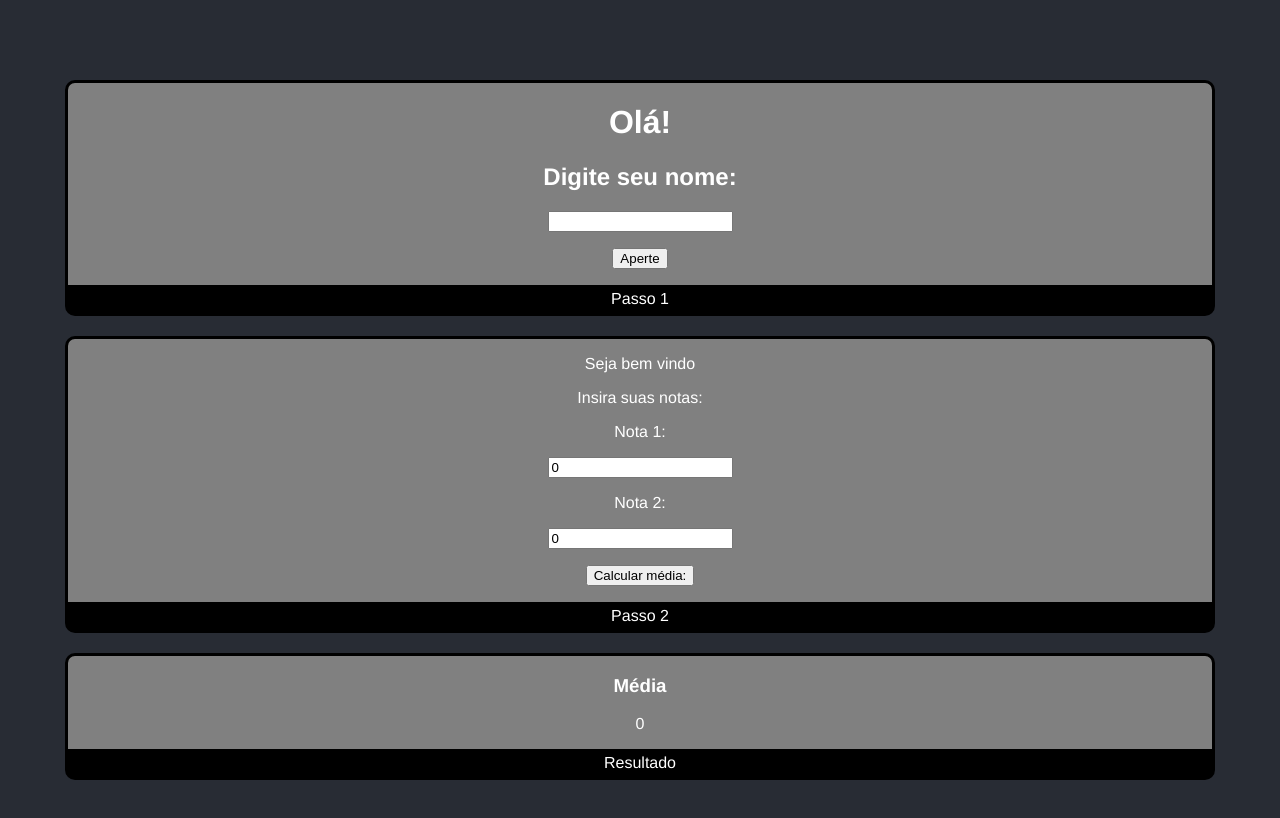
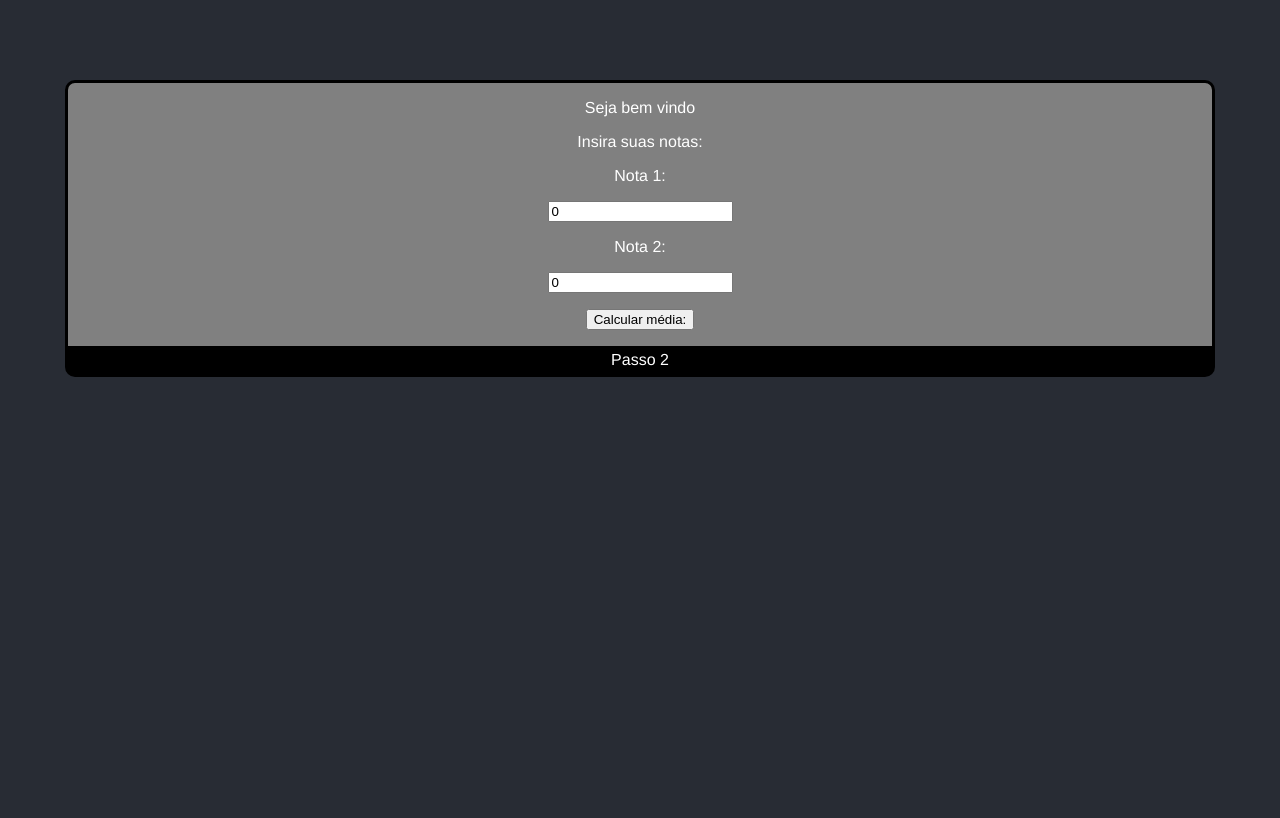
Before and after one commit to pagoncalves/Segundo-app, a React (Create React App) app: page / in a window 1280 px wide. Both pictures are taken after a click on the button "Aperte". Shown: the top 818 px of the page. Built offline with nearby package versions, Linux system fonts and the light colour scheme.

Commit message:
Alterada forma de exibição

```diff
--- a/src/App.css
+++ b/src/App.css
@@ -10,7 +10,6 @@
     margin: 20px;
     flex: 1;
     display:flex;/*define que será flexivel, ocupando 100% de largura*/
-
     flex-direction: column;/*direção dos itens flexiveis*/
     overflow: hidden;/*se um ele ficar mutio grande deve: ocultar o resto*/
     flex-wrap: wrap;/*itens serão quebrados em várias linhas*/
@@ -21,8 +20,6 @@
     flex:1;
     margin: 20px;
     padding: 20px 5px;
-
-
   }
 
   .Card {
--- a/src/App.js
+++ b/src/App.js
@@ -7,25 +7,28 @@ class App extends React.Component {
     this.state = {
       nome: " ",
       msg: " ",
-      msg2: " ",
       status: "",
       n1: 0,
       n2: 0,
-      media: 0.0
+      media: 0.0,
+      passo:0
+
     }
   }
 
   handleAperte = () => {
-    this.setState((state) => ({ msg: `Seja bem vindo ${state.nome}` }))
-    this.setState((state) => ({ msg2: `Insira suas notas: ` }))
+    this.setState((state) => ({
+    passo:1   }))
   }
+
   handleInput = (event) => {
     const name = event.target.name
     this.setState({ [name]: event.target.value })
   }
 
   handleCalc = () => {
-    this.setState((state) => ({ media: `Sua média é ${((parseFloat(state.n1) + parseFloat(state.n2)) / 2).toFixed(1)}` }))
+    this.setState((state) => ({ media: `Sua média é ${((parseFloat(state.n1) + parseFloat(state.n2)) / 2).toFixed(1)}`,
+    passo:2 }))
     let media1 = (parseFloat(this.state.n1) + parseFloat(this.state.n2)) / 2;
     if (media1 >= 7) {
       this.setState((state) => ({ status: `Parabéns ${this.state.nome} você foi aprovado!` }))
@@ -39,7 +42,7 @@ class App extends React.Component {
     return (
       <div className="App">
         <div className="TCard">
-          <div className="Card">
+          {this.state.passo === 0 && <div className="Card">
 
             <h1>Olá!</h1>
             <h2>Digite seu nome:</h2>
@@ -47,13 +50,12 @@ class App extends React.Component {
             <p><button onClick={this.handleAperte}  >Aperte</button></p>
 
             <div className="RCard">Passo 1</div>
-          </div>
+          </div>}
 
 
-
-         <div className="Card">
-          <p> {this.state.msg}</p>
-          <p>{this.state.msg2} </p>
+         {this.state.passo >= 1 && <div className="Card">
+          <p>Seja bem vindo {this.state.nome}</p>
+          <p>Insira suas notas: </p>
           <p>Nota 1:</p>
           <input name="n1" value={this.state.n1} onChange={this.handleInput}></input>
           <p>Nota 2:</p>
@@ -62,15 +64,15 @@ class App extends React.Component {
 
           <div className="RCard">Passo 2 </div>
 
-         </div>
+         </div>}
 
-         <div className="Card">
+         {this.state.passo >= 2 && <div className="Card">
           <h3>Média</h3>
           <p>{this.state.media}</p>
           <p>{this.state.status}</p>
 
           <div className="RCard">Resultado</div>
-         </div>
+         </div>}
          </div>
       </div>
 
```
